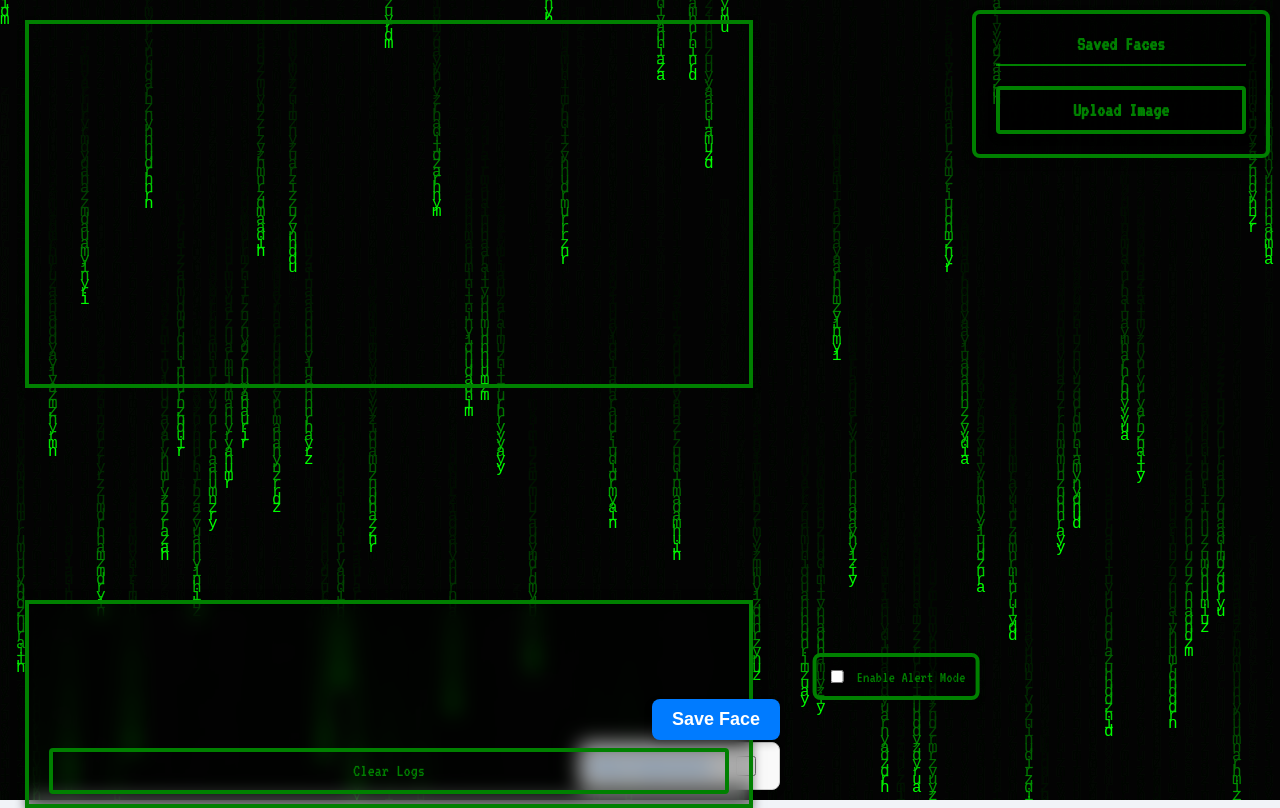
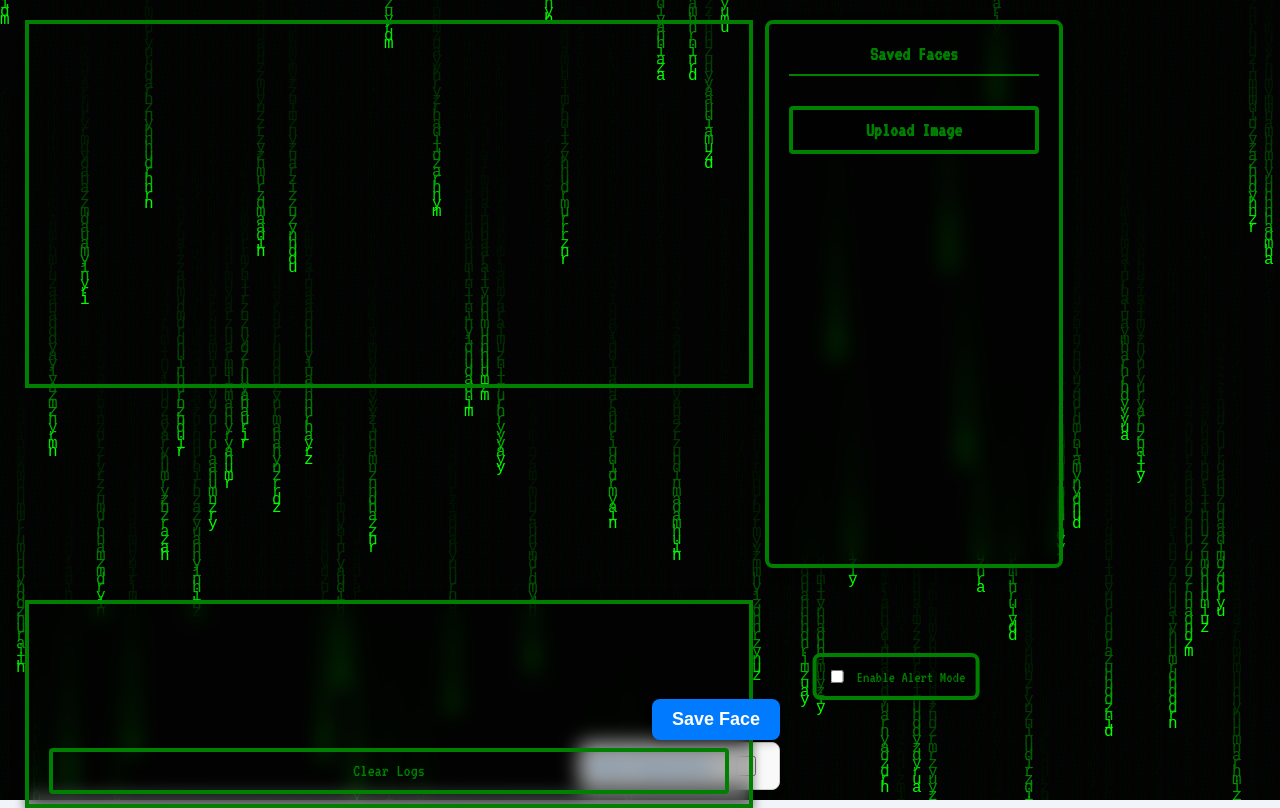
Before and after one commit to zenodevelops/VisageAI, a plain HTML site: page index.html in a window 1280 px wide. Drawn offline with nearby package versions, Linux system fonts and the light colour scheme; no server answers.

Commit message:
moved saved faces

```diff
--- a/style.css
+++ b/style.css
@@ -36,16 +36,23 @@ canvas {
 
 #savedFaces {
   position: absolute;
-  top: 10px;
-  right: 10px;
-  padding: 20px;
-  background-color: rgba(0, 0, 0, 0.5); /* Transparent background with slight black tint */
-  width: 250px;
-  border-radius: 8px;
+  top: 20px; /* Match the video top position */
+  left: calc(25px + 720px + 20px); /* Position it to the right of the video with spacing */
+  width: 250px; /* Keep a fixed width */
+  height: 500px; /* Automatically adjust height */
+  max-height: calc(100% - 40px); /* Ensure it doesn't exceed video box height */
+  background-color: rgba(0, 0, 0, 0.3); /* Semi-transparent base */
+  backdrop-filter: blur(10px); /* Add blur effect */
   border: 4px solid green; /* Thick green border */
-  box-shadow: 0 4px 10px rgba(0, 0, 0, 0.2);
+  border-radius: 8px; /* Slightly rounded corners */
+  box-shadow: 0 4px 10px rgba(0, 0, 0, 0.5); /* Subtle shadow for depth */
   color: green; /* Set text color to green */
   font-family: 'VT323', monospace; /* Retro computer font */
+  display: flex;
+  flex-direction: column;
+  padding: 20px;
+  overflow-y: auto; /* Enable vertical scrolling for long content */
+  z-index: 2; /* Ensure it is above most elements */
 }
 
 #savedFaces h3 {
```
